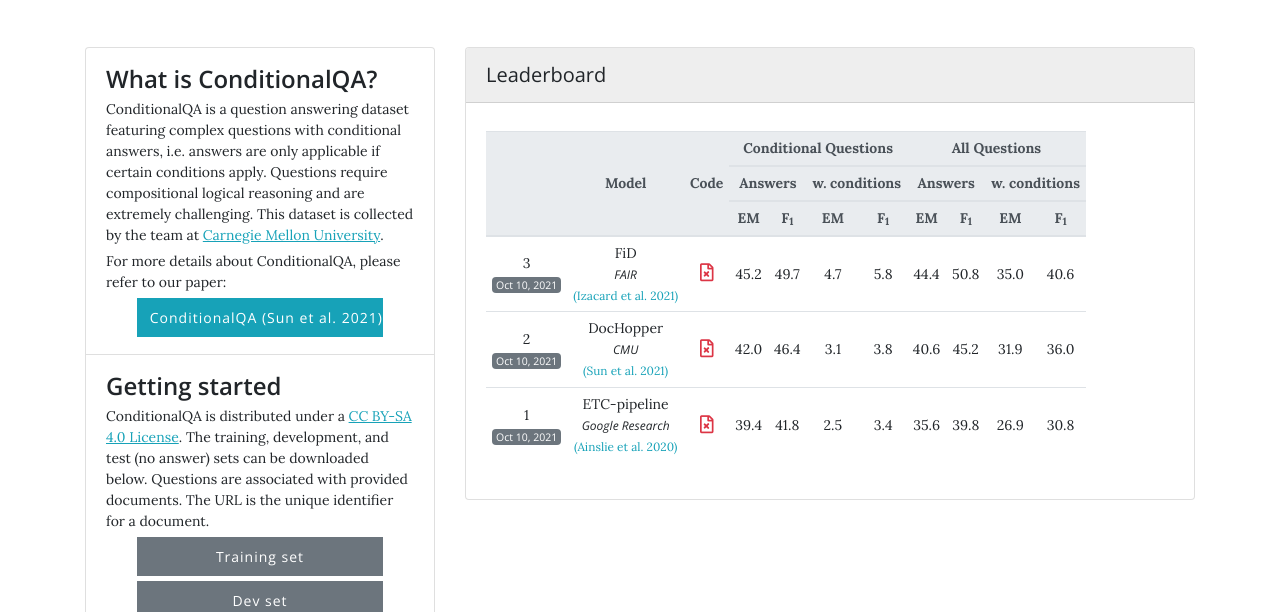
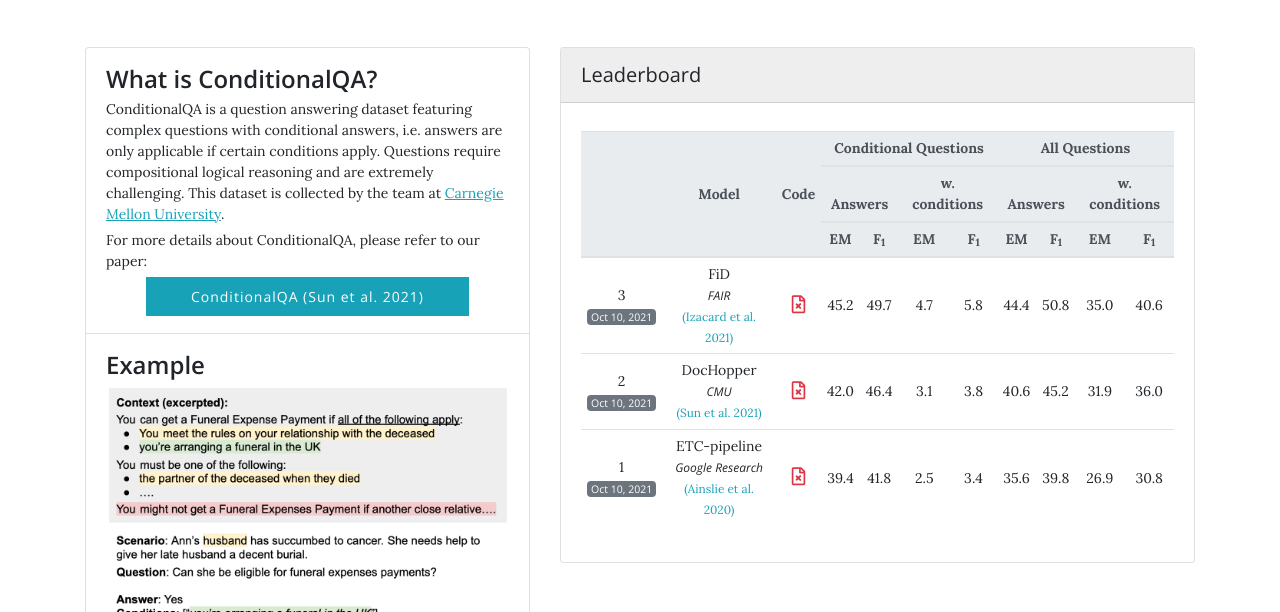
Before and after one commit to haitian-sun/haitian-sun.github.io, a plain HTML site: page conditionalqa/index.html in a window 1280 px wide. Shown: the part 340-952 px from the top of the page. Drawn offline with nearby package versions, Linux system fonts and the light colour scheme.

Commit message:
add example

```diff
--- a/conditionalqa/index.html
+++ b/conditionalqa/index.html
@@ -121,7 +121,7 @@
 <!-- Main Content -->
 <div class="container" id="main">
   <div class="row">
-    <div class="col-lg-4">
+    <div class="col-lg-5">
       <div class="list-group">
         <div class="list-group-item"><h4>What is ConditionalQA?</h4>
         <p>ConditionalQA is a question answering dataset featuring complex questions with conditional answers, i.e. answers are only applicable if certain conditions apply. Questions require compositional logical reasoning and are extremely challenging. This dataset is collected by the team at <a href="https://www.ml.cmu.edu">Carnegie Mellon University</a>.</p>
@@ -130,6 +130,12 @@
           <a href="https://arxiv.org/abs/2110.06884"><button type="button" class="btn btn-info">ConditionalQA (Sun et al. 2021)</button></a>
         </p>
         </div>
+        <div class="list-group-item">
+          <h4>Example</h4>
+          <img src="img/example.png" class="img-fluid" alt="ConditionalQA Example">
+        </div>
+
+
         <div class="list-group-item"><h4>Getting started</h4>
         <p>ConditionalQA is distributed under a <a rel="license" href="http://creativecommons.org/licenses/by-sa/4.0/">CC BY-SA 4.0 License</a>. The training, development, and test (no answer) sets can be downloaded below. Questions are associated with provided documents. The URL is the unique identifier for a document.</p>
         <p class="text-center">
@@ -182,7 +188,7 @@
     </div>
   </div>
 </div>
-<div class="col-lg-8">
+<div class="col-lg-7">
   <div class="card card-outline-secondary">
     <div class="card-header">
       Leaderboard
```
Also changed, not shown: conditionalqa/img/example.png (added).
